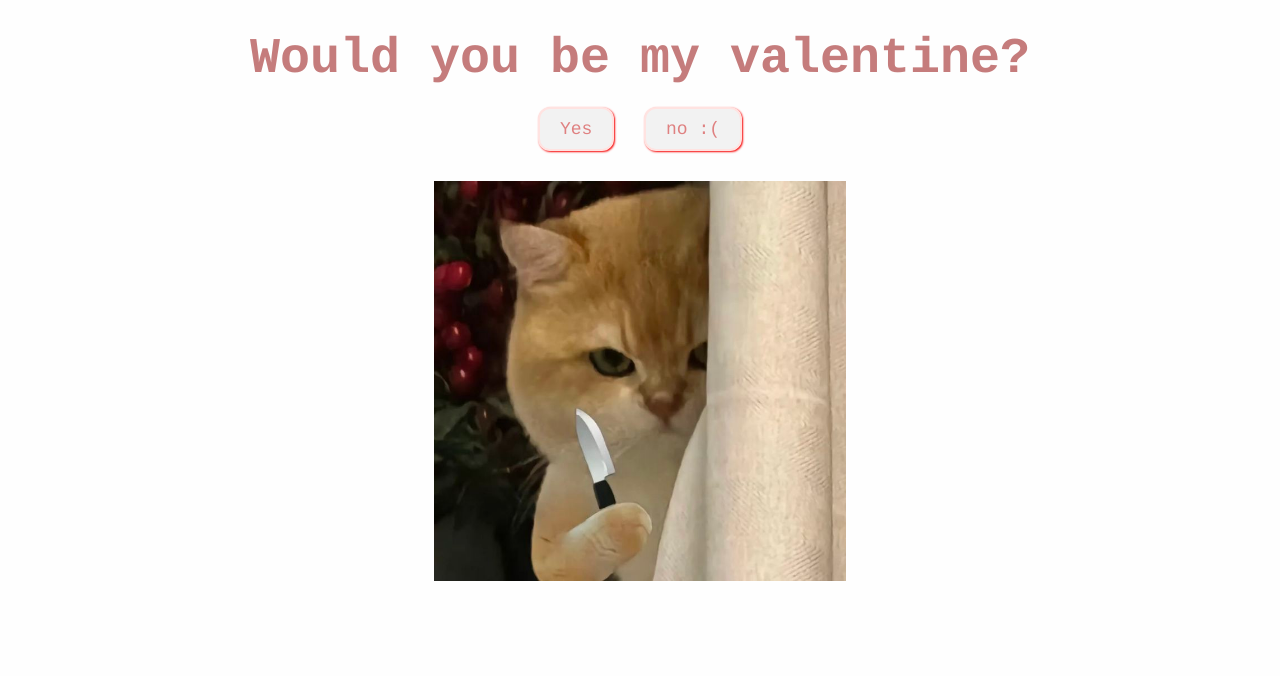
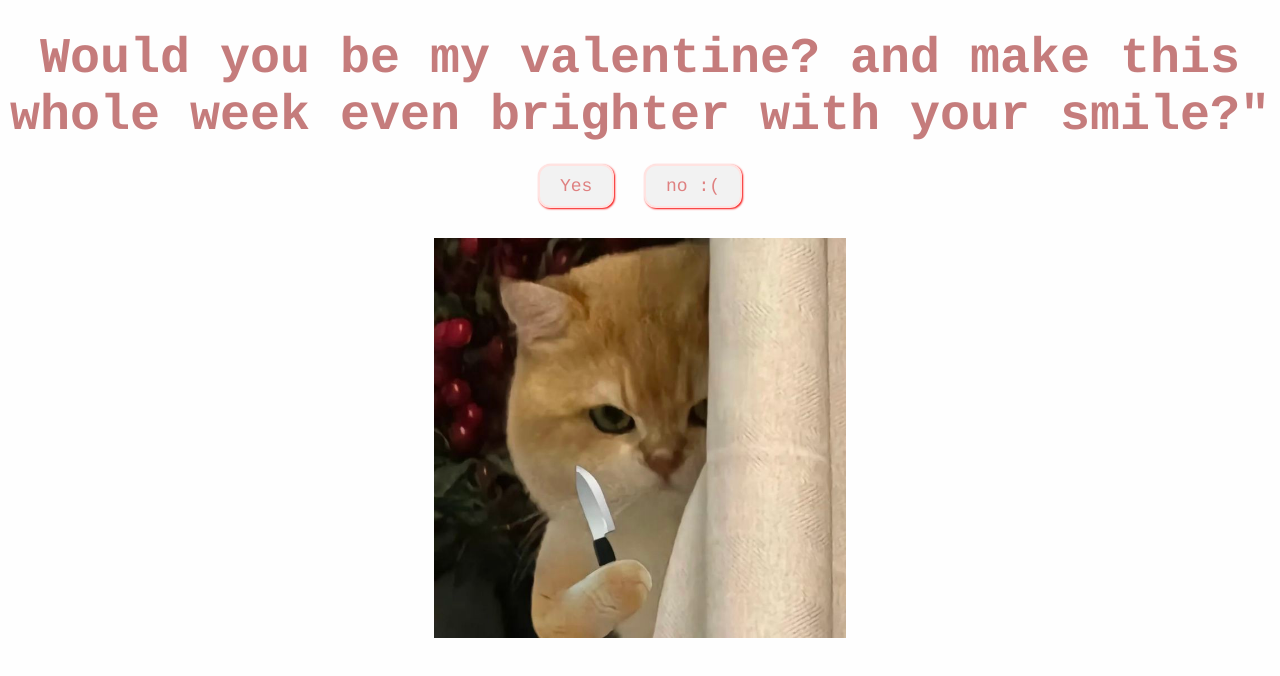
Before and after one commit to shlokkakde/askValentine, a plain HTML site: page index.html in a window 1280 px wide. Drawn offline with Linux system fonts and the light colour scheme.

Commit message:
Update index.html

```diff
--- a/index.html
+++ b/index.html
@@ -8,7 +8,9 @@
 
   </head>
   <body>
-    <div id="valentineQuestion"><b>Would you be my valentine?</b></div>
+    <div id="valentineQuestion"><b>Would you be my valentine? and make this whole week even brighter with your smile?"
+
+</b></div>
     <button class="answerButton" onclick="location.href='thankyou.html'">
       Yes
     </button>
```
